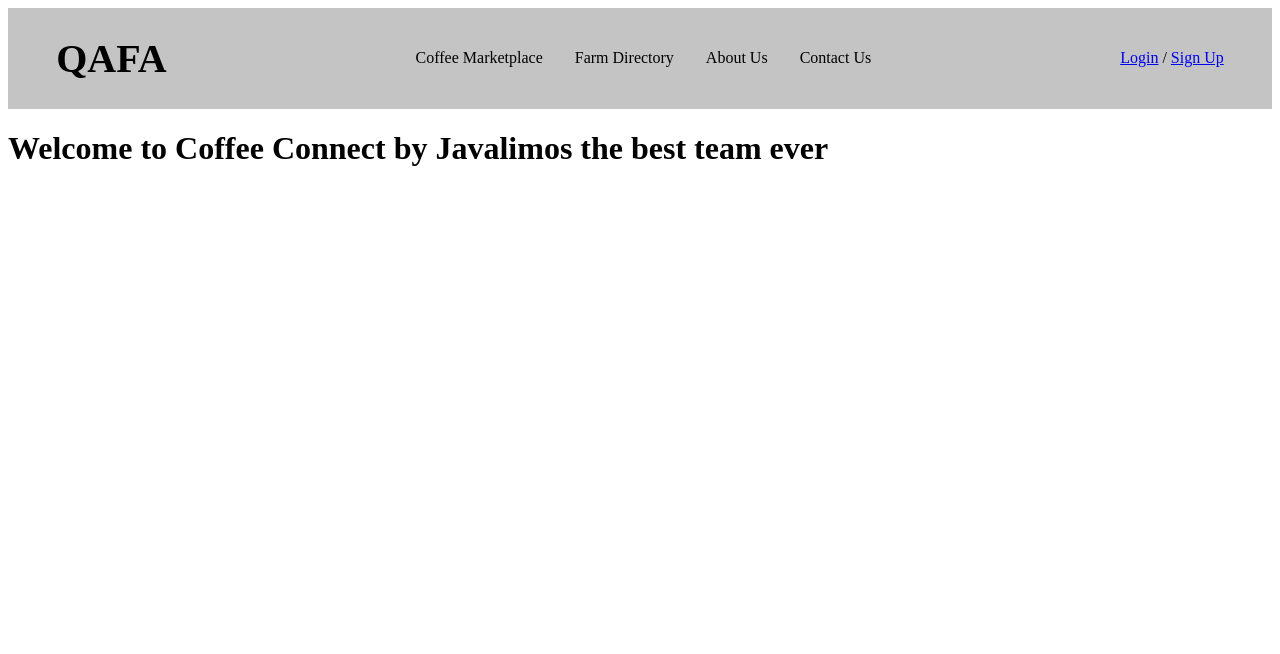
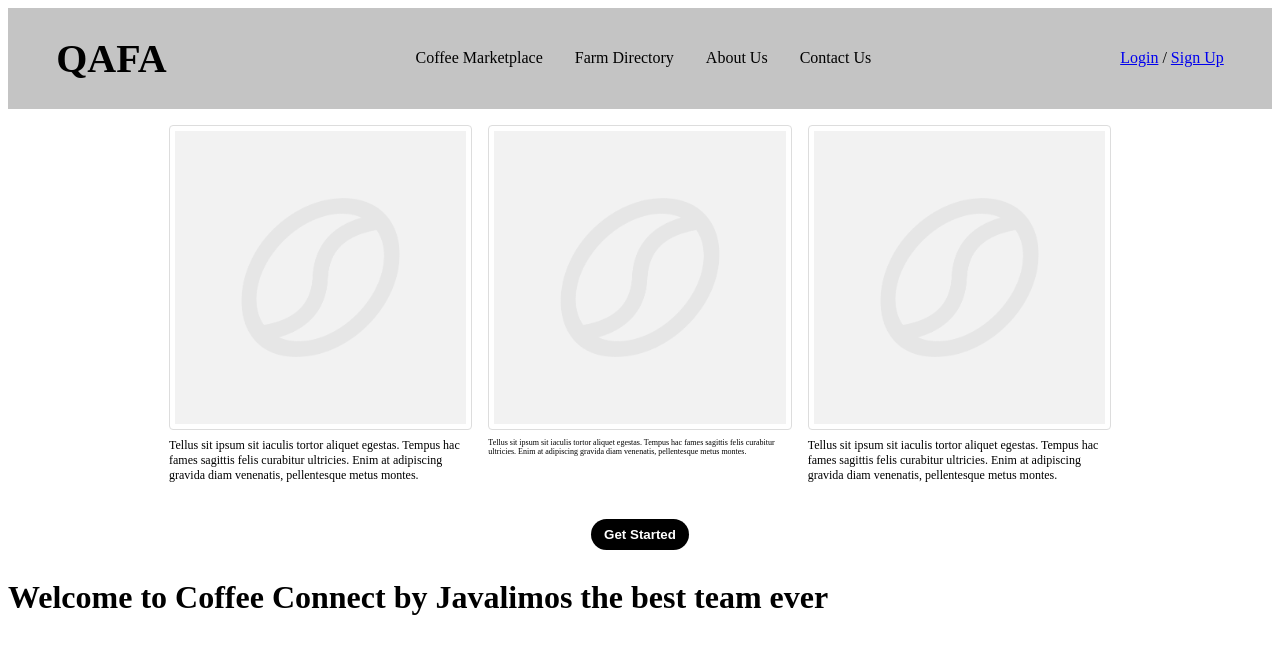
Before and after one commit to samvvw/coffee-connect, a React (Create React App) app in the folder client/: page / in a window 1280 px wide. Shown: the top 654 px of the page. Built offline with nearby package versions, Linux system fonts and the light colour scheme.

Commit message:
feature/23 created TriCardHolder Component

```diff
--- a/client/src/App.js
+++ b/client/src/App.js
@@ -5,10 +5,39 @@ import SignIn from './views/sign-in'
 import Welcome from './views/welcome'
 import WelcomeUser from './views/welcome-user'
 
+import placeHolder from './assets/images/placeholder.png'
+import TriCardHolder from './components/TriCardHolder/triCardHolder'
+
 function App() {
     return (
         <>
             <Header />
+            <TriCardHolder
+                width1="30%"
+                height1="auto"
+                //for p component
+                paragraphTextColor1="black"
+                paragraphFontSize1=".75rem"
+                paragraphText1="Tellus sit ipsum sit iaculis tortor aliquet egestas. Tempus hac fames sagittis felis curabitur ultricies. Enim at adipiscing gravida diam venenatis, pellentesque metus montes."
+                // for image component
+                urlImg1={placeHolder}
+                width2="30%"
+                height2="auto"
+                //for p component
+                paragraphTextColor2="black"
+                paragraphFontSize12=".75rem"
+                paragraphText2="Tellus sit ipsum sit iaculis tortor aliquet egestas. Tempus hac fames sagittis felis curabitur ultricies. Enim at adipiscing gravida diam venenatis, pellentesque metus montes."
+                // for image component
+                urlImg2={placeHolder}
+                width3="30%"
+                height3="auto"
+                //for p component
+                paragraphTextColor3="black"
+                paragraphFontSize3=".75rem"
+                paragraphText3="Tellus sit ipsum sit iaculis tortor aliquet egestas. Tempus hac fames sagittis felis curabitur ultricies. Enim at adipiscing gravida diam venenatis, pellentesque metus montes."
+                // for image component
+                urlImg3={placeHolder}
+            />
             <main>
                 <Switch>
                     <Route path="/sign-up" component={SignUp} />
--- /dev/null
+++ b/client/src/components/TriCardHolder/triCardHolder.jsx
@@ -0,0 +1,69 @@
+import { StyleTriCardHolder } from './triCardHolder.styles'
+
+import ImageCard from '../imgCard/imgCard'
+import Button from '../button/button'
+
+const TriCardHolder = ({
+    width1,
+    height1,
+    backgroundColor1,
+    paragraphTextColor1,
+    paragraphFontSize1,
+    paragraphText1,
+    urlImg1,
+
+    width2,
+    height2,
+    backgroundColor2,
+    paragraphTextColor2,
+    paragraphFontSize2,
+    paragraphText2,
+    urlImg2,
+
+    width3,
+    height3,
+    backgroundColor3,
+    paragraphTextColor3,
+    paragraphFontSize3,
+    paragraphText3,
+    urlImg3,
+}) => {
+    return (
+        <>
+            <StyleTriCardHolder>
+                <ImageCard
+                    width={width1}
+                    height={height1}
+                    backgroundColor={backgroundColor1}
+                    paragraphTextColor={paragraphTextColor1}
+                    paragraphFontSize={paragraphFontSize1}
+                    paragraphText={paragraphText1}
+                    urlImg={urlImg1}
+                ></ImageCard>
+                <ImageCard
+                    width={width2}
+                    height={height2}
+                    backgroundColor={backgroundColor2}
+                    paragraphTextColor={paragraphTextColor2}
+                    paragraphFontSize={paragraphFontSize2}
+                    paragraphText={paragraphText2}
+                    urlImg={urlImg2}
+                ></ImageCard>
+                <ImageCard
+                    width={width3}
+                    height={height3}
+                    backgroundColor={backgroundColor3}
+                    paragraphTextColor={paragraphTextColor3}
+                    paragraphFontSize={paragraphFontSize3}
+                    paragraphText={paragraphText3}
+                    urlImg={urlImg3}
+                ></ImageCard>
+            </StyleTriCardHolder>
+            <StyleTriCardHolder>
+                <Button title="Get Started"></Button>
+            </StyleTriCardHolder>
+        </>
+    )
+}
+
+export default TriCardHolder
--- /dev/null
+++ b/client/src/components/TriCardHolder/triCardHolder.styles.js
@@ -0,0 +1,22 @@
+import styled from 'styled-components'
+
+export const StyleTriCardHolder = styled.div`
+    width: 80%;
+    margin: 0 auto;
+    background-color: ${(props) => props.backgroundColor || '#ffffff'};
+    padding: 0.5rem;
+    align-items: top;
+    display: flex;
+    justify-content: center;
+
+    @media only screen and (max-width: 400px) {
+        flex-direction: column;
+        align-items: center;
+    }
+`
+
+export const StyleButtonHolder = styled.div`
+    width: 80%;
+    display: flex;
+    justify-content: center;
+`
```
